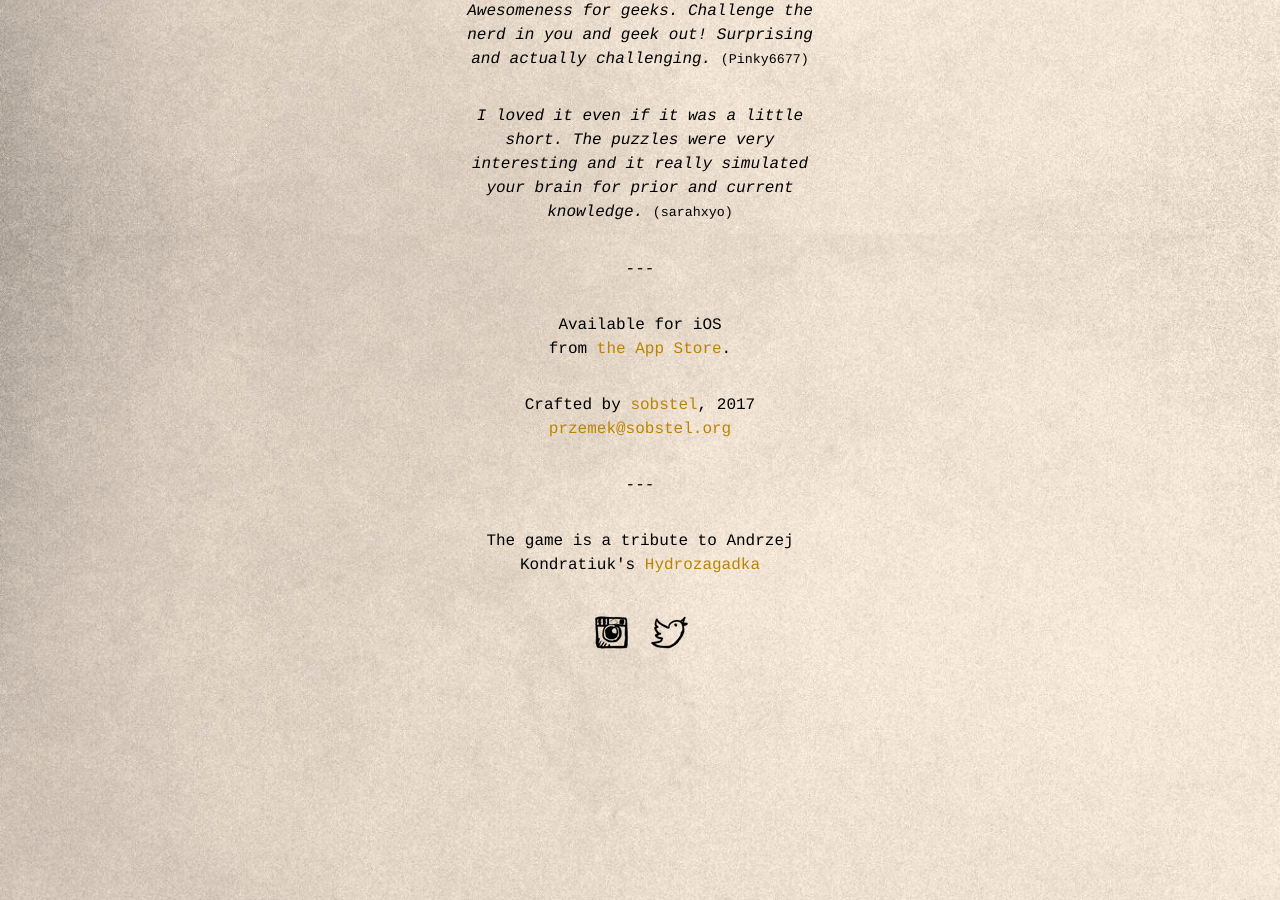
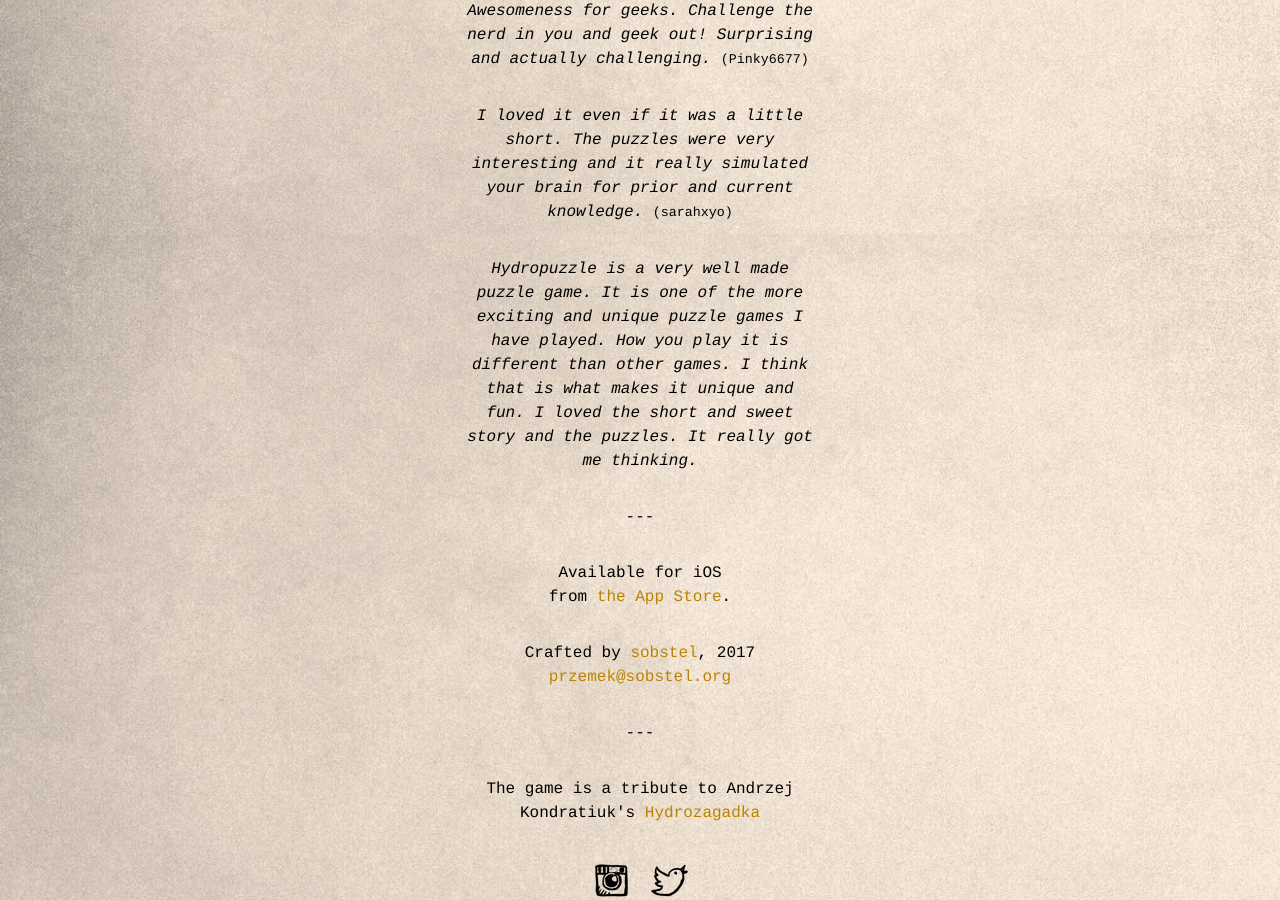
Before and after one commit to sobstel/sobstel.github.com, a Jekyll site: the page built from hydropuzzle.html, in a window 1280 px wide and 900 px high, scrolled down 2033 px. Built offline with Jekyll 4.4.1, drawn with Linux system fonts in a browser that asks for light colours.

Commit message:
hydro update

```diff
--- a/hydropuzzle.html
+++ b/hydropuzzle.html
@@ -164,6 +164,9 @@ appstore_link: https://itunes.apple.com/app/id1294812505?mt=8
       <em>I loved it even if it was a little short. The puzzles were very interesting and it really simulated your brain for prior and current knowledge.</em>
       <small>(sarahxyo)</small>
     </p>
+    <p>
+      <em>Hydropuzzle is a very well made puzzle game. It is one of the more exciting and unique puzzle games I have played. How you play it is different than other games. I think that is what makes it unique and fun. I loved the short and sweet story and the puzzles. It really got me thinking.</em>
+    </p>
     <p>---</p>
     <p>
       Available for iOS<br>from <a href="{{ page.appstore_link }}">the App Store</a>.
```
